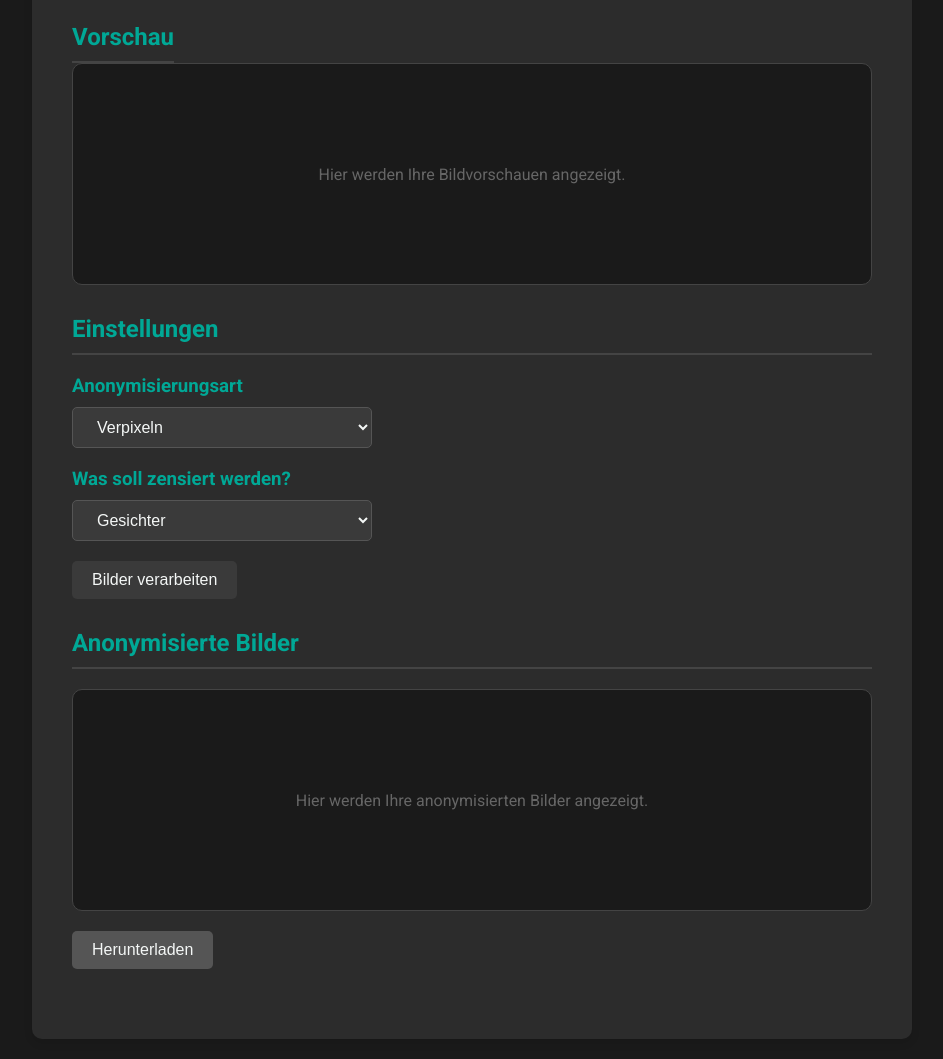
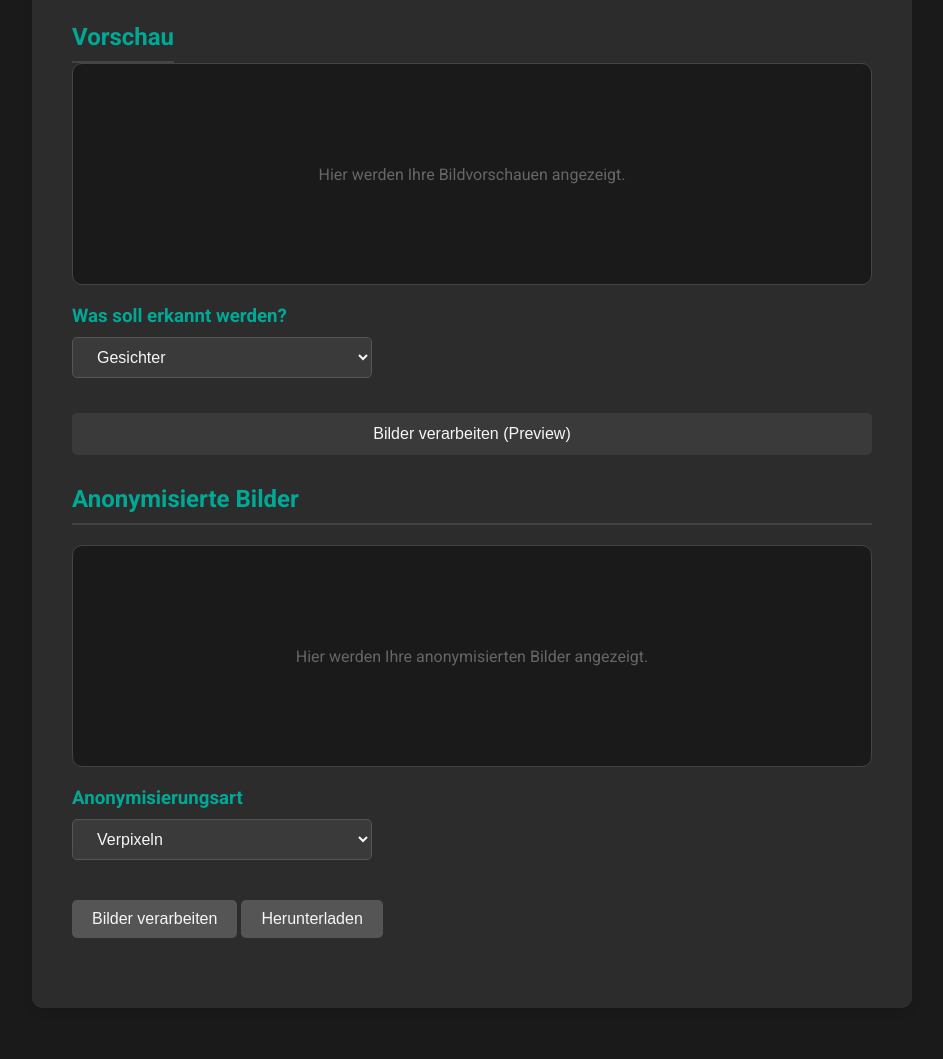
Before and after one commit to Info-Verpixelung/Bild-Verpixelung, a plain HTML site: page frontend/index.html in a window 1280 px wide. Shown: the part 384-1443 px from the top of the page, without its empty margins (168-1111 px from the left). After the commit the page ends 1412 px from the top, so only its background shows below. Drawn offline with Linux system fonts and the light colour scheme.

Commit message:
UI Umordnung

```diff
--- a/frontend/index.html
+++ b/frontend/index.html
@@ -48,9 +48,21 @@
                 <div class="image-preview-grid" id="image-preview-grid">
                     <span class="image-preview-text">Hier werden Ihre Bildvorschauen angezeigt.</span>
                 </div>
+                <div class="control-group">
+                    <h3>Was soll erkannt werden?</h3>
+                    <select id="censorship-subject">
+                        <option value="faces">Gesichter</option>
+                        <option value="eyes">Nur Augen (Balken)</option>
+                        <option value="body">Ganzer Körper</option>
+                    </select>
+                </div>
+                <button id="preview-button" class="preview-button">Bilder verarbeiten (Preview)</button>
             </div>
-            <div class="settings-section">
-                <h2>Einstellungen</h2>
+            <div class="output-section">
+                <h2>Anonymisierte Bilder</h2>
+                <div class="image-preview-grid" id="output-preview-grid">
+                    <span class="image-preview-text">Hier werden Ihre anonymisierten Bilder angezeigt.</span>
+                </div>
                 <div class="control-group">
                     <h3>Anonymisierungsart</h3>
                     <select id="anonymization-type">
@@ -59,21 +71,7 @@
                         <option value="blacken">Schwärzen</option>
                     </select>
                 </div>
-                <div class="control-group">
-                    <h3>Was soll zensiert werden?</h3>
-                    <select id="censorship-subject">
-                        <option value="faces">Gesichter</option>
-                        <option value="eyes">Nur Augen (Balken)</option>
-                        <option value="body">Ganzer Körper</option>
-                    </select>
-                </div>
-                <button id="process-button">Bilder verarbeiten</button>
-            </div>
-            <div class="output-section">
-                <h2>Anonymisierte Bilder</h2>
-                <div class="image-preview-grid" id="output-preview-grid">
-                    <span class="image-preview-text">Hier werden Ihre anonymisierten Bilder angezeigt.</span>
-                </div>
+                <button id="process-button" disabled>Bilder verarbeiten</button>
                 <button id="download-button" disabled>Herunterladen</button>
             </div>
         </main>
--- a/frontend/script.js
+++ b/frontend/script.js
@@ -6,6 +6,7 @@ document.addEventListener("DOMContentLoaded", () => {
     const themeSwitch = document.getElementById("checkbox");
     const anonymizationTypeSelect = document.getElementById("anonymization-type");
     const censorshipSubjectSelect = document.getElementById("censorship-subject");
+    const previewButton = document.getElementById("preview-button");
     const processButton = document.getElementById("process-button");
     const downloadButton = document.getElementById("download-button");
     const outputPreviewGrid = document.getElementById("output-preview-grid");
--- a/frontend/style.css
+++ b/frontend/style.css
@@ -54,7 +54,7 @@ header p {
     color: #bbb;
 }
 
-.upload-section, .preview-section, .settings-section, .output-section {
+.upload-section, .preview-section, .output-section {
     margin-bottom: 30px;
 }
 
@@ -263,11 +263,8 @@ button:disabled {
     margin-top: 20px;
 }
 
-.settings-section {
-    margin-bottom: 30px;
-}
-
 .control-group {
+    margin-top: 20px;
     margin-bottom: 20px;
 }
 
@@ -280,8 +277,17 @@ button:disabled {
     color: #00a896;
 }
 
-.settings-section button {
-    width: auto;
+.preview-button {
+    width: 100%;
+    margin-top: 15px;
+    background-color: #00a896;
+    color: #fff;
+    padding: 12px 20px;
+    font-size: 16px;
+}
+
+.preview-button:hover {
+    background-color: #007a6e;
 }
 
 footer {
```
